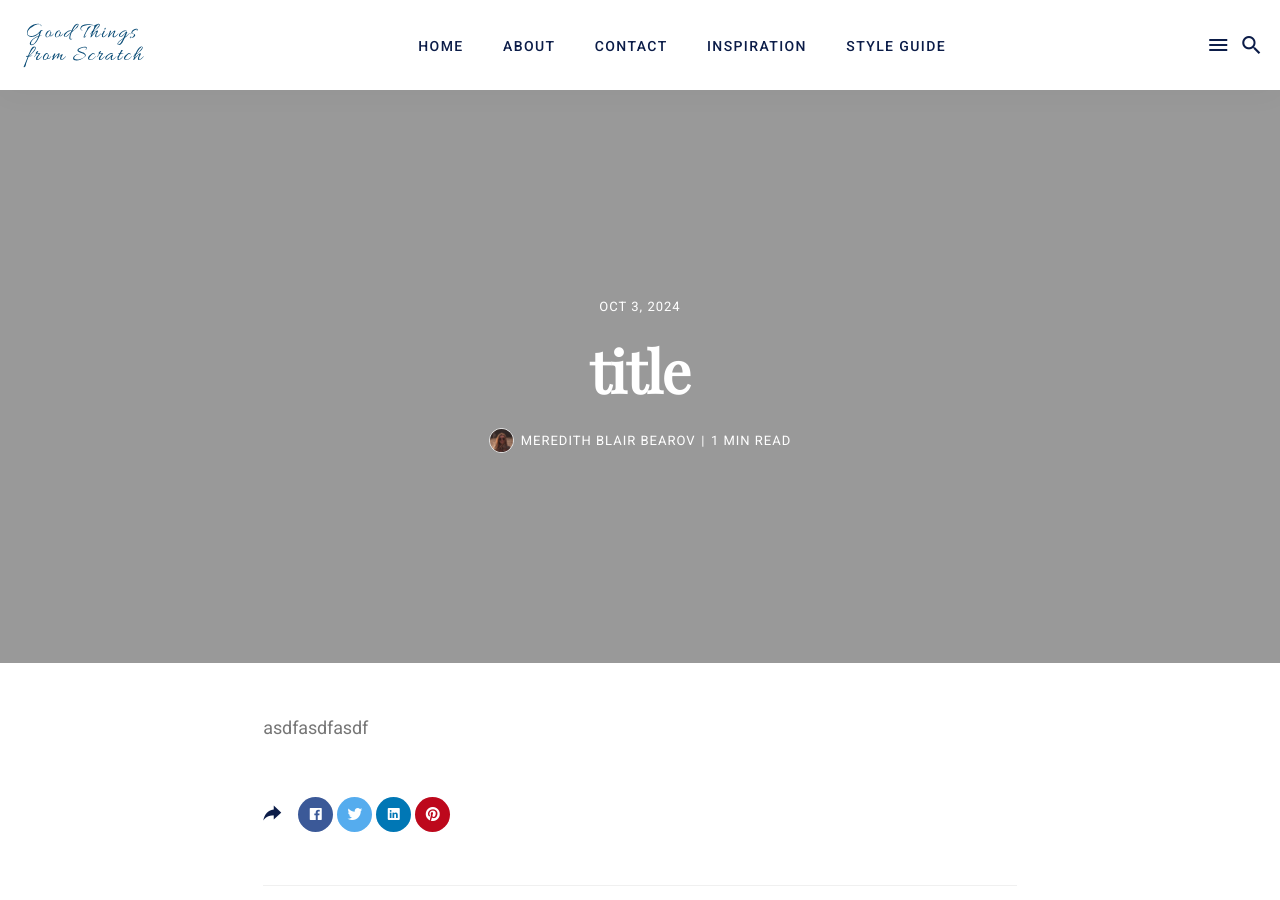
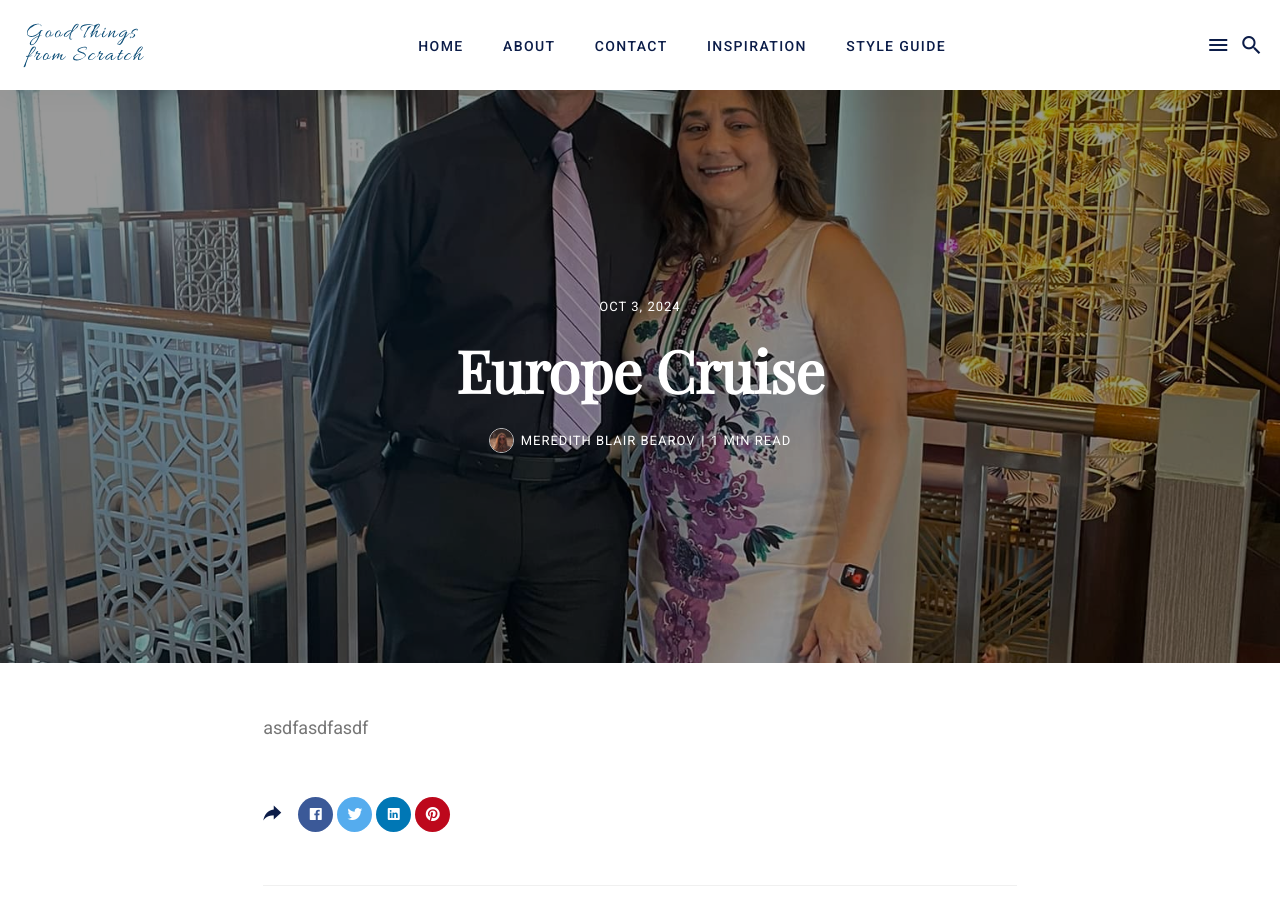
Before and after one commit to avarndell/GoodThingsFromScratch, a Jekyll site: the page built from _posts/2024-10-03-title.md, in a window 1280 px wide and 900 px high. Built offline with Jekyll 4.4.1, drawn with Linux system fonts in a browser that asks for light colours; nearby versions of some CDN libraries.

Commit message:
Update Post “2024-10-03-title”

```diff
--- a/_posts/2024-10-03-title.md
+++ b/_posts/2024-10-03-title.md
@@ -1,6 +1,7 @@
 ---
 layout: post
-title: title
+title: Europe Cruise
 date: 2024-10-03 03:56:00
+image: /img/uploads/mecruise.jpg
 ---
 asdfasdfasdf
```
Also changed, not shown: img/uploads/mecruise.jpg (added).
